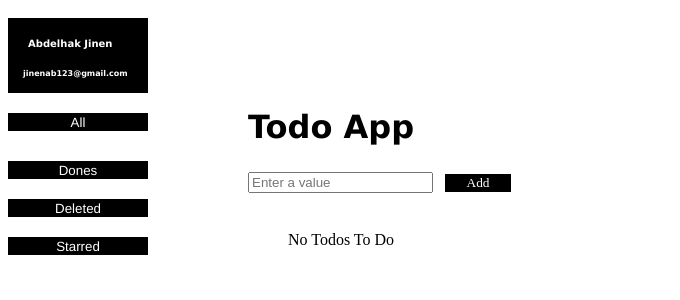
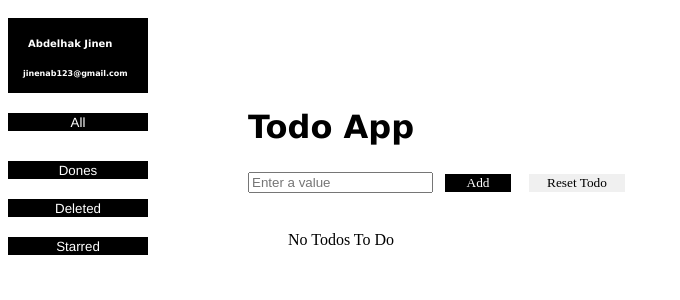
Before and after one commit to jinenab/todo-app-with-hooks-, a React (Create React App) app: page / in a window 1280 px wide. Shown: the top 300 px of the page, without its empty margins (0-680 px from the left). Built offline with nearby package versions, Linux system fonts and the light colour scheme.

Commit message:
reset todo

```diff
--- a/src/App.js
+++ b/src/App.js
@@ -34,7 +34,7 @@ return(<div className="main">
     <div className="Todocontent">
     {visible==="all"?<div>
     <h1>Todo App</h1>
-    <input value={item} placeholder="Enter a value" onChange={(e)=>{setItem(e.target.value)}}></input>
+    <input   value={item} placeholder="Enter a value" onChange={(e)=>{setItem(e.target.value)}}></input>
     <button className="Add" onClick={()=>{
     let val=items.find(function(element){return element===item})
 
@@ -42,7 +42,15 @@ return(<div className="main">
 
     setItem("")
     console.log(items)
-  }}>Add</button>
+  }}>Add</button> <button className="Reset" onClick={()=>{
+
+setItems([])
+setDones([])
+setDeleted([])
+setStarred([])
+
+
+  }}>Reset Todo</button>
   </div>: ""}
   {
    visible==="all"?
--- a/src/style.scss
+++ b/src/style.scss
@@ -219,3 +219,9 @@ fill:gold !important;
     fill: gold !important;
     margin: -5px 8px;
 }
+
+.Reset{
+    width: 100px;
+    color: #000000;
+    background-color: #f0f0f0;
+}
```
